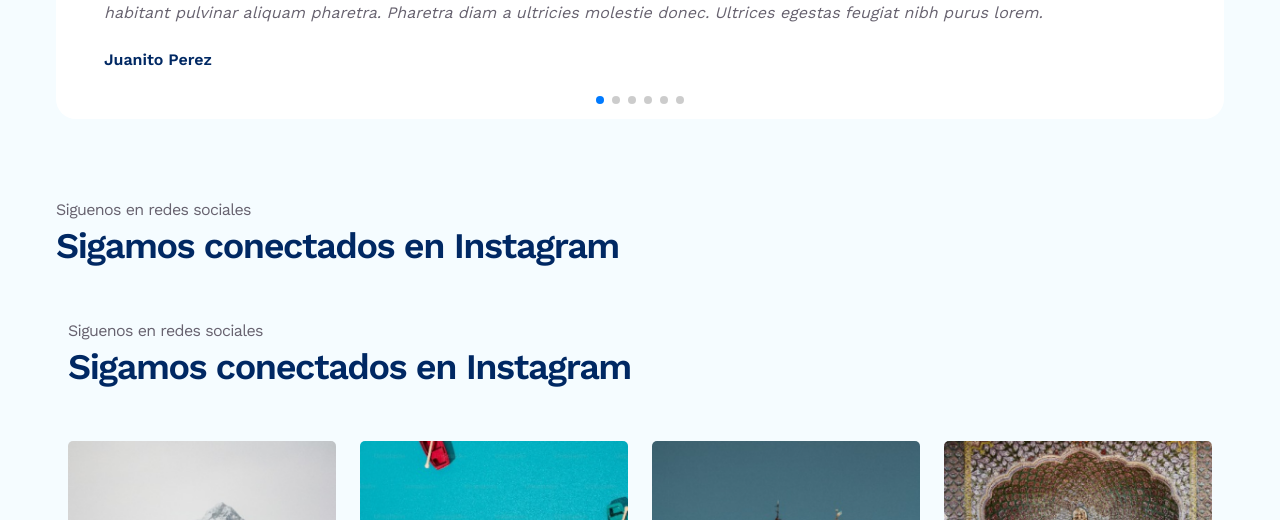
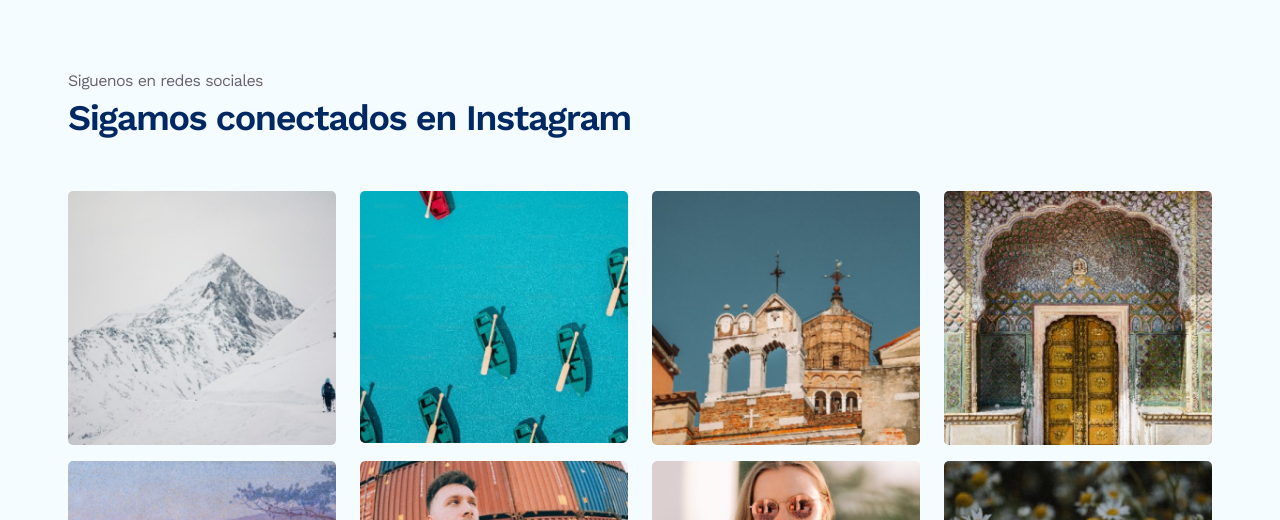
Before and after one commit to NaharFreelancer/pagina, a plain HTML site: page index.html in a window 1280 px wide. Shown: the part 2842-3362 px from the top of the page. Drawn offline with nearby package versions, Linux system fonts and the light colour scheme.

Commit message:
new update

```diff
--- a/assets/css/style.css
+++ b/assets/css/style.css
@@ -358,14 +358,13 @@
 
 }
 .experience__section::after{
-    /* background-image: url(../images/car-girl.gif);
+    background-image: url(../images/car-girl.gif);
     content: '';
     top: 150px;
     right: 0;
     background-position: right;
     background-size: auto;
-    background-repeat: no-repeat;*/
-    background-color: #fff;
+    background-repeat: no-repeat;
     height: 100%;
     width: 100%;
     position: absolute;
--- a/assets/js/script.js
+++ b/assets/js/script.js
@@ -1,14 +1,3 @@
-// var swiper = new Swiper(".mySwiper", {
-//     slidesPerView: 2,
-//     spaceBetween: 16,
-//     pagination: {
-//       el: ".swiper-pagination",
-//       clickable: true,
-
-//     },
-//   });
-
-
 var swiper = new Swiper(".mySwiper", {
   slidesPerView: 2,
   spaceBetween: 16,
@@ -16,20 +5,49 @@
     el: ".swiper-pagination",
     clickable: true,
   },
-  // Responsive breakpoints
   breakpoints: {
-    // when window width is less than 768px
+    1040: {
+      slidesPerView: 2,
+    },
+    768: {
+      slidesPerView: 2,
+    },
     425: {
       slidesPerView: 1,
     },
-  },
-  breakpoints: {
-    // when window width is less than 768px
     375: {
       slidesPerView: 1,
     },
   },
 });
+
+// var swiper = new Swiper(".mySwiper", {
+//   slidesPerView: 2,
+//   spaceBetween: 16,
+//   pagination: {
+//     el: ".swiper-pagination",
+//     clickable: true,
+//   },
+//   // Responsive breakpoints
+//   breakpoints: {
+//     // when window width is less than 768px
+//     1040: {
+//       slidesPerView: 2,
+//     },
+//   },
+//   breakpoints: {
+//     // when window width is less than 768px
+//     425: {
+//       slidesPerView: 1,
+//     },
+//   },
+//   breakpoints: {
+//     // when window width is less than 768px
+//     375: {
+//       slidesPerView: 1,
+//     },
+//   },
+// });
 
 
 
--- a/index.html
+++ b/index.html
@@ -620,7 +620,7 @@
     <div class="car__section">
         <div class="container">
             <div class="car__area">
-                <div class="row align-items-center flex-column-reverse">
+                <div class="row align-items-center flex-column-reverse flex-sm-row">
                     <div class="col-lg-7">
                         <h3 class="car-h3">Vende tu auto</h3>
                         <p class="car-text">Lorem ipsum dolor sit amet consectetur. Suspendisse nisl ornare nisl est
@@ -737,9 +737,9 @@
     <!-- FOR MOBILE -->
 
     <div class="container">
-        <div class="gallary__area">
-            <p class="common-content">Siguenos en redes sociales</p>
-            <h2 class="common-h2">Sigamos conectados en Instagram</h2>
+        <div class="gallary__area ">
+            <p class="common-content d-block d-md-none">Siguenos en redes sociales</p>
+            <h2 class="common-h2 d-block d-md-none">Sigamos conectados en Instagram</h2>
 
         <div class="owl-carousel owl-theme d-block d-md-none">
             <div class="item">
```
